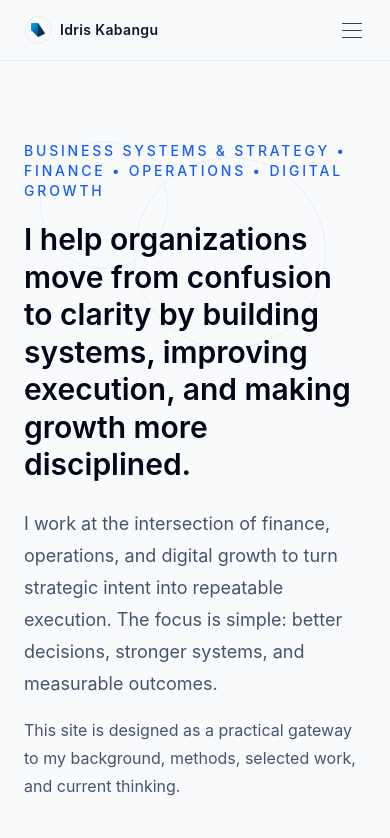
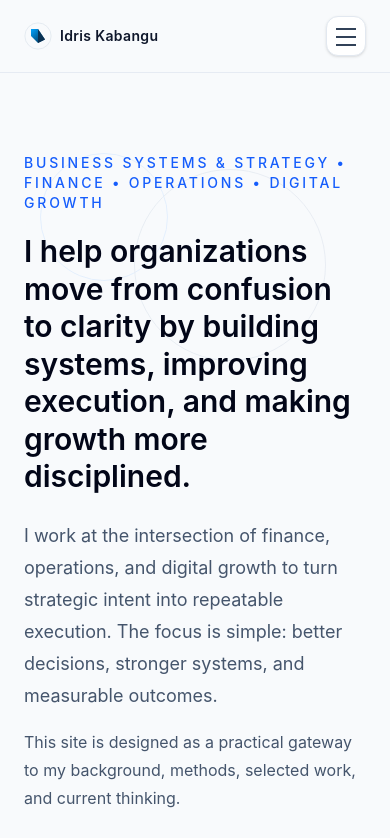
Before and after one commit to kabangumueyema/idris-website, a React (Vite) app: page / in a window 390 px wide. Shown: the top 838 px of the page. Built offline with nearby package versions, Linux system fonts and the light colour scheme.

Commit message:
Improve mobile navbar with accessible hamburger and clear tap-friendly menu

```diff
--- a/src/components/Navbar.jsx
+++ b/src/components/Navbar.jsx
@@ -18,6 +18,7 @@ const linkClass = ({ isActive }) =>
 
 export default function Navbar() {
   const [open, setOpen] = useState(false);
+  const mobileMenuId = "mobile-site-nav";
 
   return (
     <header className="sticky top-0 z-50 border-b border-slate-200/80 bg-slate-50/95 backdrop-blur">
@@ -46,20 +47,29 @@ export default function Navbar() {
 
         {/* Mobile hamburger */}
         <button
+          type="button"
           onClick={() => setOpen((v) => !v)}
-          aria-label="Toggle menu"
-          className="flex flex-col gap-1.5 p-1 md:hidden"
+          aria-label={open ? "Close navigation menu" : "Open navigation menu"}
+          aria-expanded={open}
+          aria-controls={mobileMenuId}
+          className="flex h-10 w-10 items-center justify-center rounded-xl border border-slate-200 bg-white text-slate-700 shadow-sm transition-colors hover:bg-slate-100 focus:outline-none focus:ring-2 focus:ring-blue-600 focus:ring-offset-2 md:hidden"
         >
-          <span className={`block h-px w-5 bg-slate-700 transition-transform duration-200 ${open ? "translate-y-2.5 rotate-45" : ""}`} />
-          <span className={`block h-px w-5 bg-slate-700 transition-opacity duration-200 ${open ? "opacity-0" : ""}`} />
-          <span className={`block h-px w-5 bg-slate-700 transition-transform duration-200 ${open ? "-translate-y-2.5 -rotate-45" : ""}`} />
+          <span className="sr-only">Menu</span>
+          <span className="relative h-5 w-5">
+            <span className={`absolute left-0 top-1/2 block h-0.5 w-5 -translate-y-2 bg-slate-700 transition-transform duration-200 ${open ? "translate-y-0 rotate-45" : ""}`} />
+            <span className={`absolute left-0 top-1/2 block h-0.5 w-5 bg-slate-700 transition-opacity duration-200 ${open ? "opacity-0" : "opacity-100"}`} />
+            <span className={`absolute left-0 top-1/2 block h-0.5 w-5 translate-y-2 bg-slate-700 transition-transform duration-200 ${open ? "translate-y-0 -rotate-45" : ""}`} />
+          </span>
         </button>
       </div>
 
       {/* Mobile menu */}
       {open && (
-        <nav className="border-t border-slate-100 bg-slate-50 px-6 pb-5 pt-4 md:hidden">
-          <ul className="flex flex-col gap-4 text-sm">
+        <nav
+          id={mobileMenuId}
+          className="border-t border-slate-200 bg-slate-50 px-6 pb-5 pt-4 shadow-sm md:hidden"
+        >
+          <ul className="flex flex-col gap-2 text-sm">
             {navLinks.map(({ to, label, end }) => (
               <li key={to}>
                 <NavLink
@@ -68,8 +78,8 @@ export default function Navbar() {
                   onClick={() => setOpen(false)}
                   className={({ isActive }) =>
                     isActive
-                      ? "font-semibold text-blue-600"
-                      : "text-slate-600 transition-colors hover:text-slate-900"
+                      ? "block rounded-xl bg-blue-50 px-4 py-3 font-semibold text-blue-700"
+                      : "block rounded-xl px-4 py-3 text-slate-700 transition-colors hover:bg-slate-100 hover:text-slate-900"
                   }
                 >
                   {label}
```
